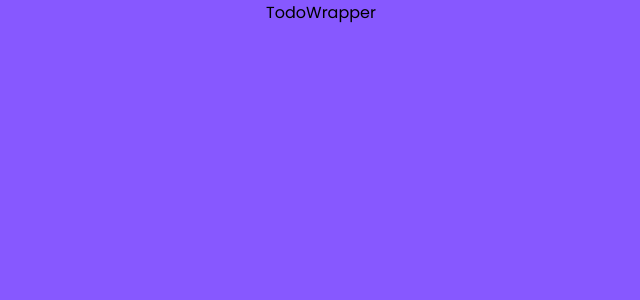
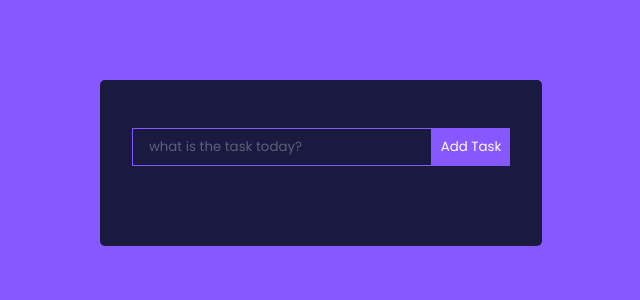
Before and after one commit to ramanboff/REACT_VITE_TODO-APP_OPE, a React (Vite) app: page / in a window 1280 px wide. Shown: the top 300 px of the page, without its empty margins (319-959 px from the left). Built offline with nearby package versions, Linux system fonts and the light colour scheme.

Commit message:
created addTodo function that ctreated new object

```diff
--- a/src/components/TodoWrapper.jsx
+++ b/src/components/TodoWrapper.jsx
@@ -1,5 +1,19 @@
+import { useState } from "react";
+import TodoForm from "./TodoForm";
+import {v4 as uuidv4} from "uuid"
+
 const TodoWrapper = () => {
-  return <div>TodoWrapper</div>;
+
+  const [todos, setTodos] = useState([])
+
+  const addTodos = (todo) => {
+    setTodos([...todos, {id:uuidv4(), task:todo, completed:false, editTodo:false}])
+  }
+  return (
+    <div className="TodoWrapper">
+      <TodoForm addTodos={addTodos}/>
+    </div>
+  );
 };
 
 export default TodoWrapper;
```
